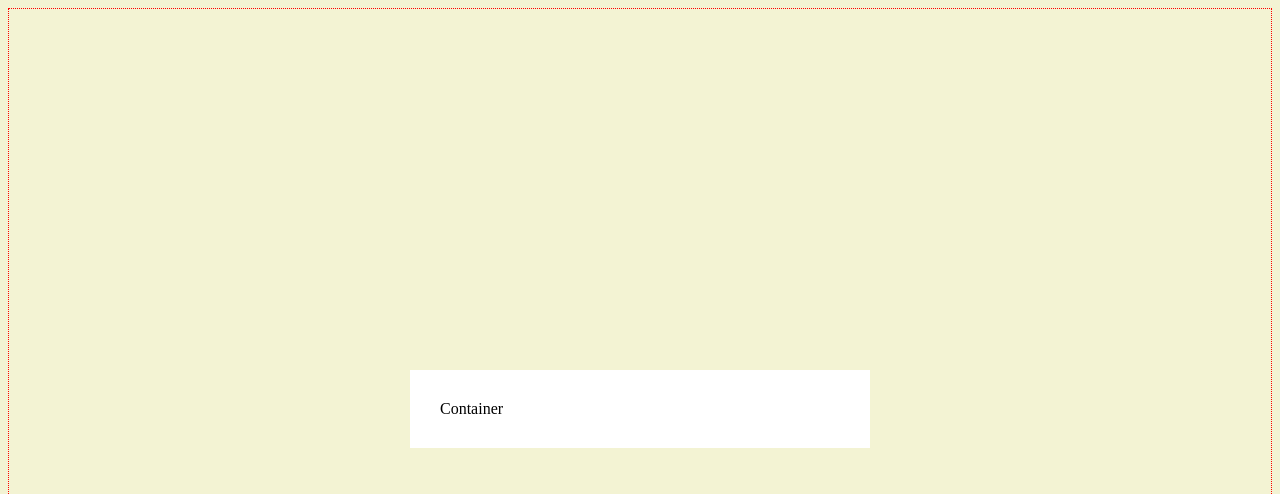
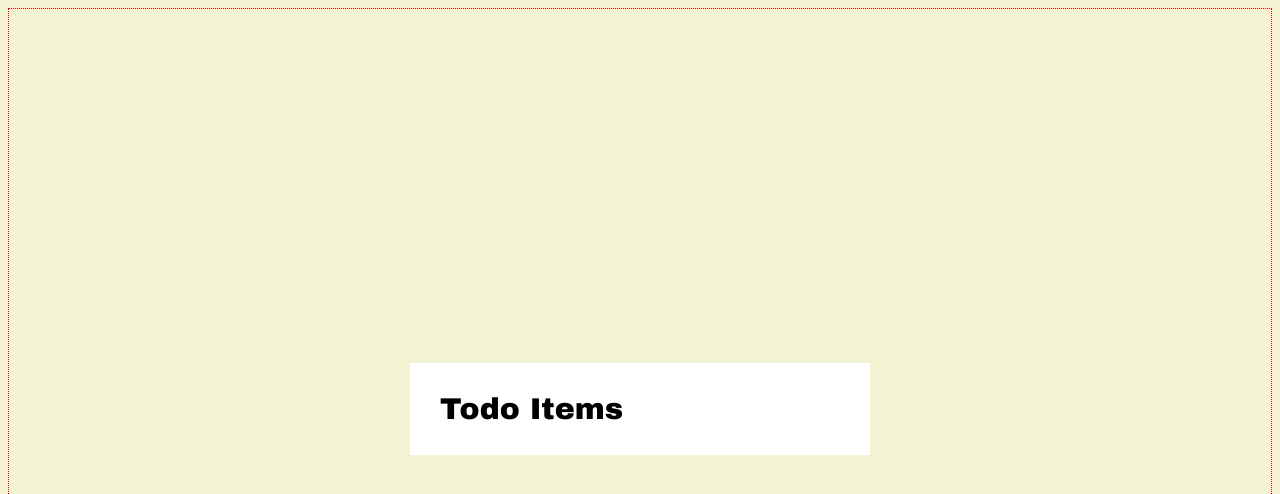
Before and after one commit to Jab90/todo-app, a React (Vite) app: page / in a window 1280 px wide. Shown: the top 494 px of the page. Built offline with nearby package versions, Linux system fonts and the light colour scheme.

Commit message:
added header component

```diff
--- a/src/App.scss
+++ b/src/App.scss
@@ -11,3 +11,8 @@
   background-color: #f3f3d3;
   height: 100%;
 }
+
+h1 {
+  margin: 0;
+  padding: 0;
+}
--- a/src/components/container/Container.jsx
+++ b/src/components/container/Container.jsx
@@ -1,8 +1,8 @@
 import React from 'react'
 import'./Container.scss'
 
-export default function Container() {
+export default function Container({children}) {
   return (
-    <div className='container'>Container</div>
+    <div className='container'>{ children }</div>
   )
 }
--- /dev/null
+++ b/src/components/header/Header.jsx
@@ -0,0 +1,8 @@
+import React from 'react'
+import'./Header.scss'
+
+export default function Header() {
+  return (
+    <h1 className='header'>Todo Items</h1>
+  )
+}
--- /dev/null
+++ b/src/components/header/Header.scss
@@ -0,0 +1,4 @@
+.header {
+  font-size: 30px;
+  font-family: Arial black;
+}
--- a/src/pages/Home.jsx
+++ b/src/pages/Home.jsx
@@ -1,10 +1,11 @@
 import React from 'react';
 import Container from '../components/container/Container';
+import Header from '../components/header/Header';
 
 export default function Home() {
   return (
    <Container>
-
+    <Header />
    </Container>
   )
 }
```
